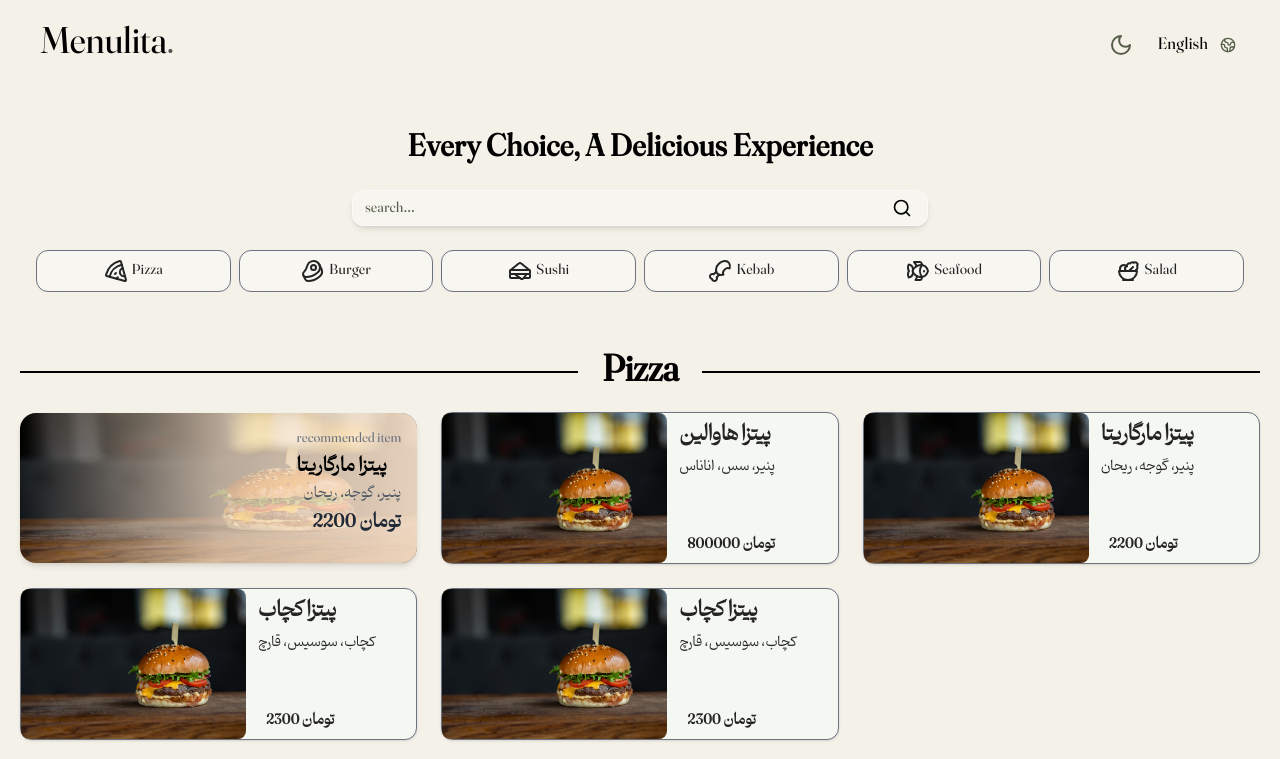
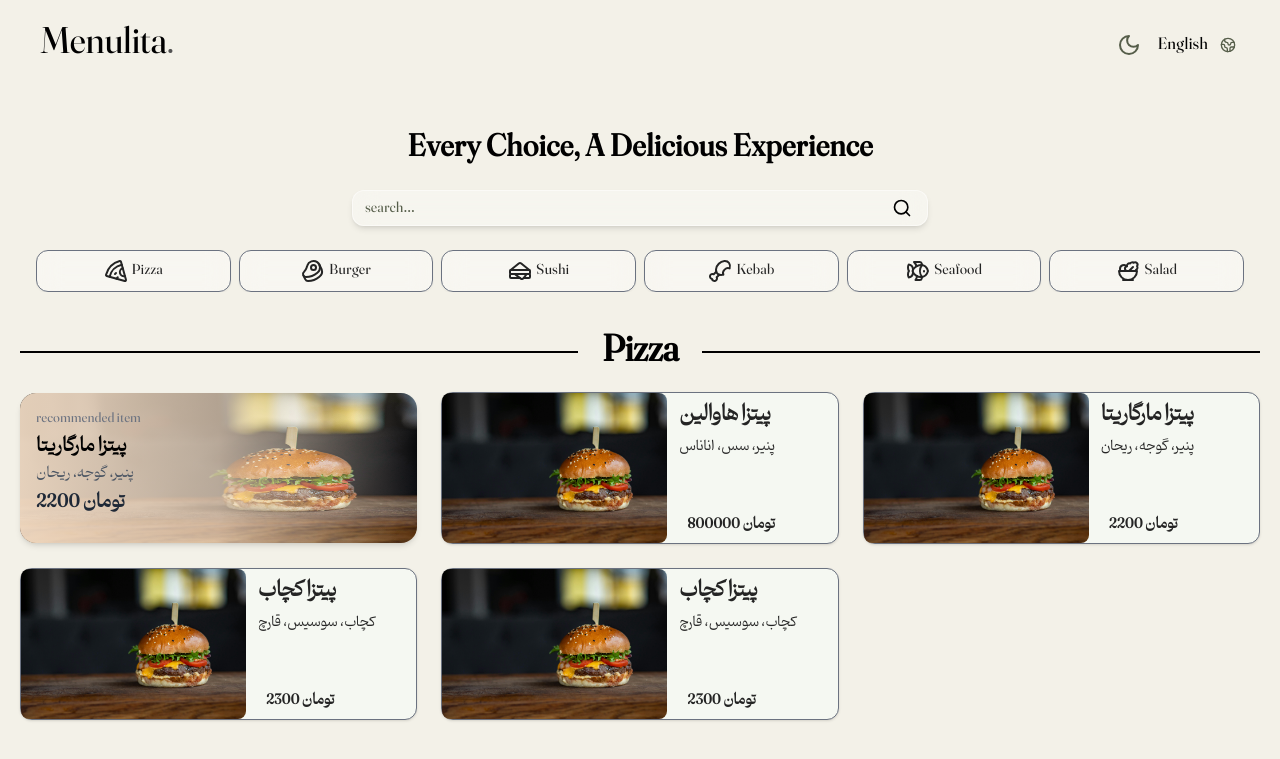
Before and after one commit to aminghasempoor/menu-project, a Next.js app: page /en in a window 1280 px wide. Shown: the top 759 px of the page. Built offline with nearby package versions, Linux system fonts and the light colour scheme.

Commit message:
some styling

```diff
--- a/src/components/Main/DrawerContentComponent.tsx
+++ b/src/components/Main/DrawerContentComponent.tsx
@@ -36,7 +36,7 @@
                     <DrawerTitle className="text-xl font-bold">{title}</DrawerTitle>
                 </DrawerHeader>
 
-                <div className="px-10 text-right space-y-4">
+                <div className="px-10 space-y-4">
                     <div>
                         <p className="text-sm font-medium">محتویات</p>
                         <p className="font-semibold text-sm">{description}</p>
--- a/src/components/Main/RecommendedItem.tsx
+++ b/src/components/Main/RecommendedItem.tsx
@@ -1,25 +1,35 @@
 import Picture from "../../../public/burger.jpg";
 import Image from "next/image";
-import { useTranslations } from "next-intl";
+import { useLocale, useTranslations } from "next-intl";
 
 export function RecommendedItem({
-    // picture,
-    title,
-    description,
-    price,
-}: {
+                                    // picture,
+                                    title,
+                                    description,
+                                    price,
+                                }: {
     // picture : string,
     title: string;
     description: string;
     price: string;
 }) {
+    const locale = useLocale();
+    const isRTL = locale === "fa";
+
     const t = useTranslations("RecommendedItem");
     return (
         <div className={"flex items-center justify-center"}>
-            <div className="relative w-full sm:min-w-[300px] h-[150px] sm:h-[130px] lg:h-[150px] rounded-2xl overflow-hidden shadow-md">
+            <div
+                className="relative w-full sm:min-w-[300px] h-[150px] sm:h-[130px] lg:h-[150px] rounded-2xl overflow-hidden shadow-md">
                 <Image src={Picture} alt="pizza" fill className="object-fill" />
-                <div className="absolute inset-0 bg-gradient-to-l from-[#fce5cd]/90 via-[#fce5cd]/70 to-transparent" />
-                <div className="absolute right-4 top-4 text-right space-y-1">
+                <div
+                    className={`absolute inset-0 ${
+                        isRTL
+                            ? "bg-gradient-to-l from-[#fce5cd]/90 via-[#fce5cd]/70 to-transparent"
+                            : "bg-gradient-to-r from-[#fce5cd]/90 via-[#fce5cd]/70 to-transparent"
+                    }`}
+                />
+                <div className={`absolute ${isRTL ? "right-4 text-right" : "left-4 text-left"} top-4 space-y-1`}>
                     <p className="text-[13px] text-gray-500">{t("name")}</p>
                     <h2 className="text-lg font-bold flex items-center text-black gap-1">{title}</h2>
                     <p className="text-sm text-gray-600">{description}</p>
--- a/src/components/Main/index.tsx
+++ b/src/components/Main/index.tsx
@@ -16,7 +16,7 @@
 }) {
     const t = useTranslations("Main");
     return (
-        <div id={id} className={"m-5"}>
+        <div id={id} className={"mx-5 mb-20"}>
             <div className="flex items-center pb-5">
                 <div className="border-t-2 flex-grow mr-2 border-black" />
                 <h1 className="scroll-m-20 text-3xl font-bold tracking-tight lg:text-4xl px-4">{t(`${title}`)}</h1>
--- a/src/components/Navbar/index.tsx
+++ b/src/components/Navbar/index.tsx
@@ -28,7 +28,7 @@
             {/*        </SheetFooter>*/}
             {/*    </SheetContent>*/}
             {/*</Sheet>*/}
-            <div className={"flex gap-x-6"}>
+            <div className={"flex gap-x-4 justify-center items-center"}>
                 <ModeToggle />
                 <LanguageSwitcher />
             </div>
--- a/src/core/LanguageToggleButton.tsx
+++ b/src/core/LanguageToggleButton.tsx
@@ -27,8 +27,10 @@
 
     return (
         <DropdownMenu>
-            <DropdownMenuTrigger className="flex items-center gap-x-2">
-                {currentLocale === "en" ? "English" : "فارسی"}
+            <DropdownMenuTrigger className="flex gap-x-2">
+                <p>
+                    {currentLocale === "en" ? "English" : "فارسی"}
+                </p>
                 <Earth className="text-primary w-5 h-5 p-1" />
             </DropdownMenuTrigger>
             <DropdownMenuContent className="w-32">
--- a/src/core/ThemeToggleButton.tsx
+++ b/src/core/ThemeToggleButton.tsx
@@ -17,9 +17,9 @@
         <DropdownMenu>
             <DropdownMenuTrigger>
                 {theme === "light" ? (
-                    <Moon className="text-primary h-[1.2rem] w-[1.2rem] rotate-0 scale-100 transition-all dark:-rotate-90 dark:scale-0" />
+                    <Moon className="text-primary w-5 h-5 rotate-0 scale-100 transition-all dark:-rotate-90 dark:scale-0" />
                 ) : (
-                    <Sun className="text-primary h-[1.2rem] w-[1.2rem] rotate-0 scale-100 transition-all dark:-rotate-90 dark:scale-0" />
+                    <Sun className="text-primary w-5 h-5 rotate-0 scale-100 transition-all dark:-rotate-90 dark:scale-0" />
                 )}
             </DropdownMenuTrigger>
             <DropdownMenuContent align="end">
```
Also changed, not shown: src/middleware.ts (+7 -2 lines).
